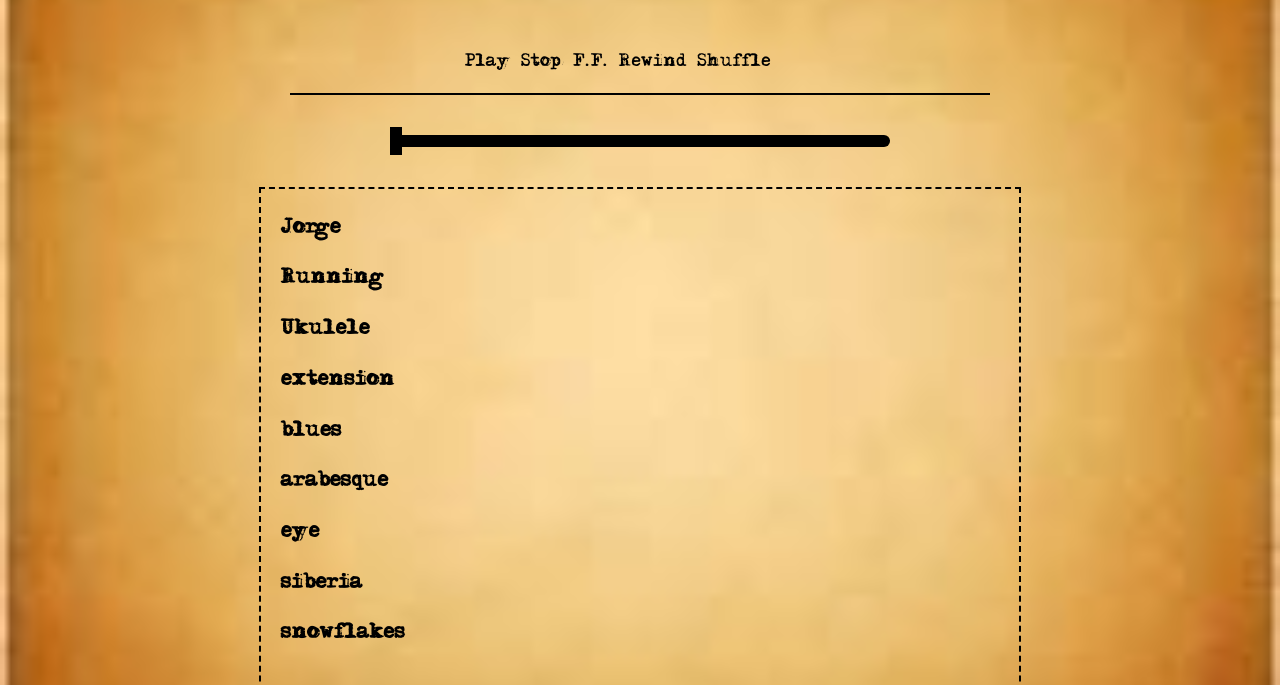
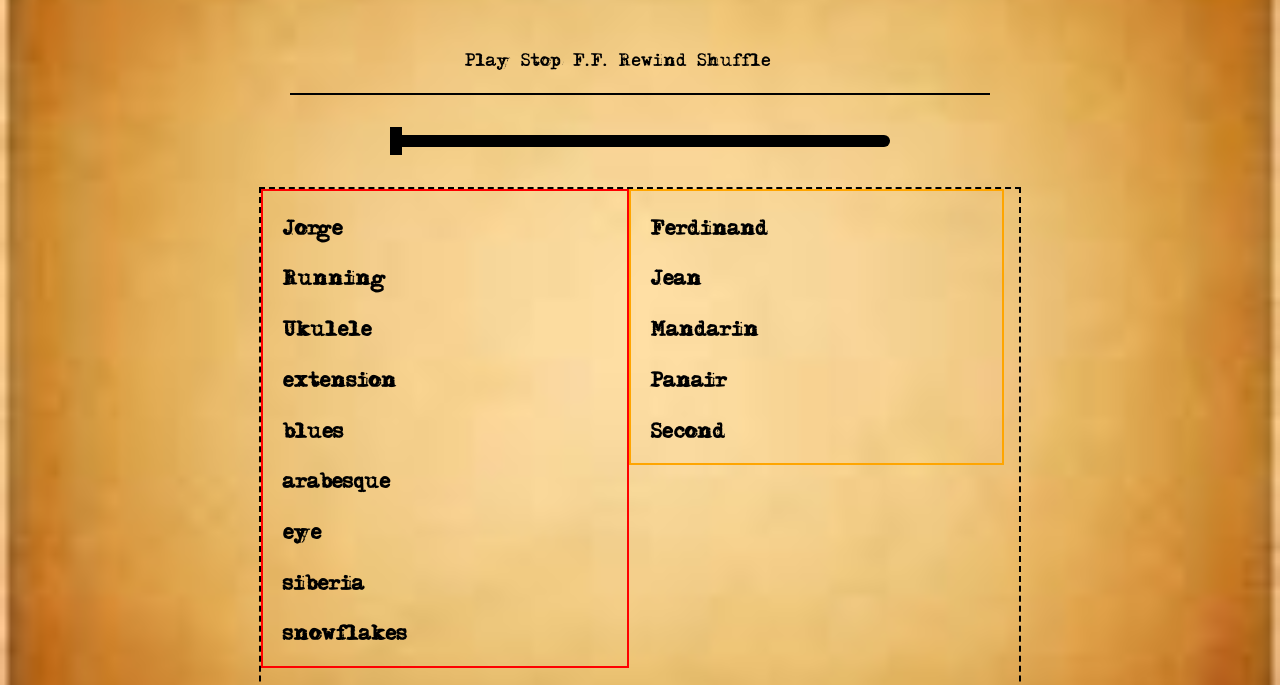
Before and after one commit to OggiDanailov/Lt.-Schmidt, a plain HTML site: page music2.html in a window 1280 px wide. Shown: the part 115-800 px from the top of the page. Drawn offline with nearby package versions, Linux system fonts and the light colour scheme.

Commit message:
second column of songs added

```diff
--- a/css/music.css
+++ /dev/null
@@ -1,46 +0,0 @@
-.wrapper {
-	border: 2px solid ;
-	display: block;
-	margin: 0 auto;
-	width: 80%;
-
-}
-
-.stereo {
-	border: 4px solid green;
-	margin: 0 auto;
-	display: inline-block;
-}
-
-
-.play, .pause, .next, .previous, .random {
-	width: 55px;
-	height: 20px;
-	border:3px solid black;
-	background-color: yellow;
-	display: inline-block;
-	margin: 10px;
-}
-
-.songList {
-	padding: 10px;
-	margin-top: 20px;
-	width: 200px;
-	height: 200px;
-	border: 2px solid red;
-
-}
-
-h3:hover{
-	color: teal;
-	cursor: pointer;
-}
-
-h2 {
-	border: 4px solid green;
-}
-
-h3 {
-	color: salmon;
-	text-decoration: none;
-}
--- a/css/music2.css
+++ b/css/music2.css
@@ -55,7 +55,9 @@ html {
 }
 h3 {
 	font-family: Adler;
-	padding: 10px 10px 0px 20px;
+	padding: 10px 0px 0px 20px;
+	/*border:2px solid green;*/
+
 }
 
 #songList {
@@ -64,6 +66,20 @@ h3 {
 	height: 700px;
 	margin: 0 auto;
 
+}
+
+
+.songWrapperLeft {
+	border: 2px solid red;
+	width: 48%;
+	float: left;
+	/*margin: 0 auto;*/
+}
+
+.songWrapperRight {
+	border: 2px solid orange;
+	width: 49%;
+	float: left;
 }
 
 
--- a/js/music.js
+++ b/js/music.js
@@ -4,6 +4,7 @@ var play1 = document.getElementById('play1')
 var pause1 = document.getElementById('pause1')
 var next1 = document.getElementById('next1')
 var songList = document.getElementById('songList')
+var songWrapperLeft = document.getElementById('songWrapperLeft')
 
 var jukebox = new Jukebox()
 
@@ -24,15 +25,27 @@ var eye = new Song('eye', 'audio/eye convergence.mp3')
 var siberia = new Song('siberia', 'audio/siberia.mp3')
 var snowflakes = new Song('snowflakes', 'audio/snowflakes.mp3')
 
+var ferdinand = new Song('Ferdinand', 'audio/Fredinand.wav')
+var jean = new Song('Jean', 'audio/Jean.wav')
+var mandarin = new Song('Mandarin', 'audio/Mandarin.wav')
+var panair = new Song('Panair', 'audio/panair.wav')
+var second = new Song('Second', 'audio/Second.wav')
+
 var songs = [jorge, run, ukulele, extension, blues, arabesque, eye, siberia, snowflakes]
+var songs2 = [ferdinand, jean, mandarin, panair, second]
 
 $(document).ready(function() {
   for (i=0;i<songs.length;i++) {
     var song = document.createElement("h3");
     song.innerText = songs[i].name;
-    songList.appendChild(song, songList);
+    songWrapperLeft.appendChild(song, songWrapperLeft);
   }
 
+  for (i=0;i<songs2.length;i++) {
+    var song = document.createElement("h3");
+    song.innerText = songs2[i].name;
+    songWrapperRight.appendChild(song, songWrapperRight);
+  }
 
 
   songStrings = [];
@@ -46,8 +59,6 @@ $(document).ready(function() {
 
   $("h3").click(function() {
     currentSong = songStrings.indexOf(this.innerText);
-    // this should be fixed!!!!! !!!!! !!!!!!!!! !!!!! !!!!
-    // this should be fixed!!!!! !!!!! !!!!!!!!! !!!!! !!!!
     	changeColor(currentSong)
     jukebox.play();
     jukebox.timeLineRepresentation()
--- a/music2.html
+++ b/music2.html
@@ -48,13 +48,12 @@
 <div id="timeline">
 		<div id="playhead"></div>
 	</div>
+<div class='songList' id='songList'>
+	<div class='songWrapperLeft' id='songWrapperLeft'></div>
+	<div class='songWrapperRight' id='songWrapperRight'></div>
 
 
-	<div class='songList' id='songList'>
-
-
-	</div>
-
+</div>
 
 
 
```
Also changed, not shown: music.html (deleted, +0 -47 lines), 7 other files.
